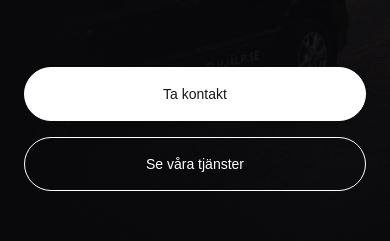
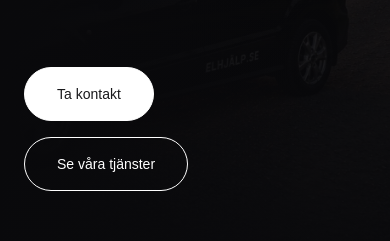
Before and after one commit to eliasbengtsson00/elhjalp, a Next.js app: page / in a window 390 px wide. Shown: the part 381-622 px from the top of the page. Built offline with nearby package versions, Linux system fonts and the light colour scheme; no server answers; a web font is replaced by a local one.

Commit message:
hero buttons

```diff
--- a/src/components/sections/Hero.js
+++ b/src/components/sections/Hero.js
@@ -42,11 +42,11 @@ export default function Hero() {
           </p>
 
           {/* Buttons */}
-          <div className="mt-16 flex flex-col sm:flex-row items-center gap-4 w-full sm:w-auto">
+          <div className="mt-16 flex flex-col sm:flex-row items-start gap-4">
             <a
               href="#contact"
               onClick={(e) => scrollToSection(e, "contact")}
-              className="w-full sm:w-auto text-center border border-white bg-white text-zinc-900 px-8 py-4 rounded-full text-sm font-light transition-all duration-200 hover:scale-105 active:scale-95"
+              className="w-fit text-center border border-white bg-white text-zinc-900 px-8 py-4 rounded-full text-sm font-light transition-all duration-200 hover:scale-105 active:scale-95"
             >
               Ta kontakt
             </a>
@@ -54,7 +54,7 @@ export default function Hero() {
             <a
               href="#services"
               onClick={(e) => scrollToSection(e, "services")}
-              className="w-full sm:w-auto text-center border border-white text-white px-8 py-4 rounded-full text-sm font-light transition-all duration-200 hover:scale-105 active:scale-95"
+              className="w-fit text-center border border-white text-white px-8 py-4 rounded-full text-sm font-light transition-all duration-200 hover:scale-105 active:scale-95"
             >
               Se våra tjänster
             </a>
```
